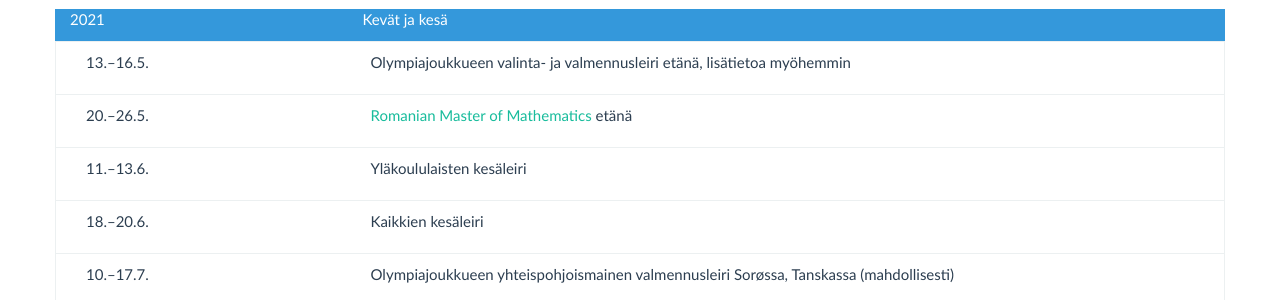
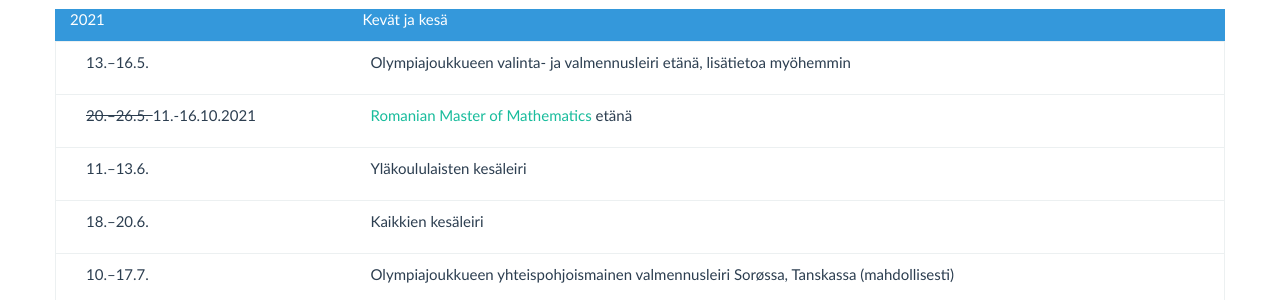
Before and after one commit to matematiikkakilpailut/matematiikkakilpailut.github.io, a Jekyll site: the page built from aikataulu/index.md, in a window 1280 px wide. Shown: the part 259-559 px from the top of the page. Built offline with Jekyll 4.4.1, drawn with Linux system fonts in a browser that asks for light colours.

Commit message:
Update index.md
RMM päivämäärä

```diff
--- a/aikataulu/index.md
+++ b/aikataulu/index.md
@@ -8,7 +8,7 @@ aikataulu:
     otsikko: true
   - tapahtuma: "Olympia&shy;joukkueen valinta- ja valmennusleiri etänä, lisätietoa myöhemmin"
     pvm: "13.&ndash;16.5."
-  - pvm: "20.&ndash;26.5."
+  - pvm: "<del>20.&ndash;26.5. </del> 11.-16.10.2021"
     tapahtuma: "[Romanian Master of Mathematics](http://rmms.lbi.ro/rmm2021/index.php?id=home) etänä"
   - pvm: "11.&ndash;13.6."
     tapahtuma: "Yläkoululaisten kesäleiri"
```
